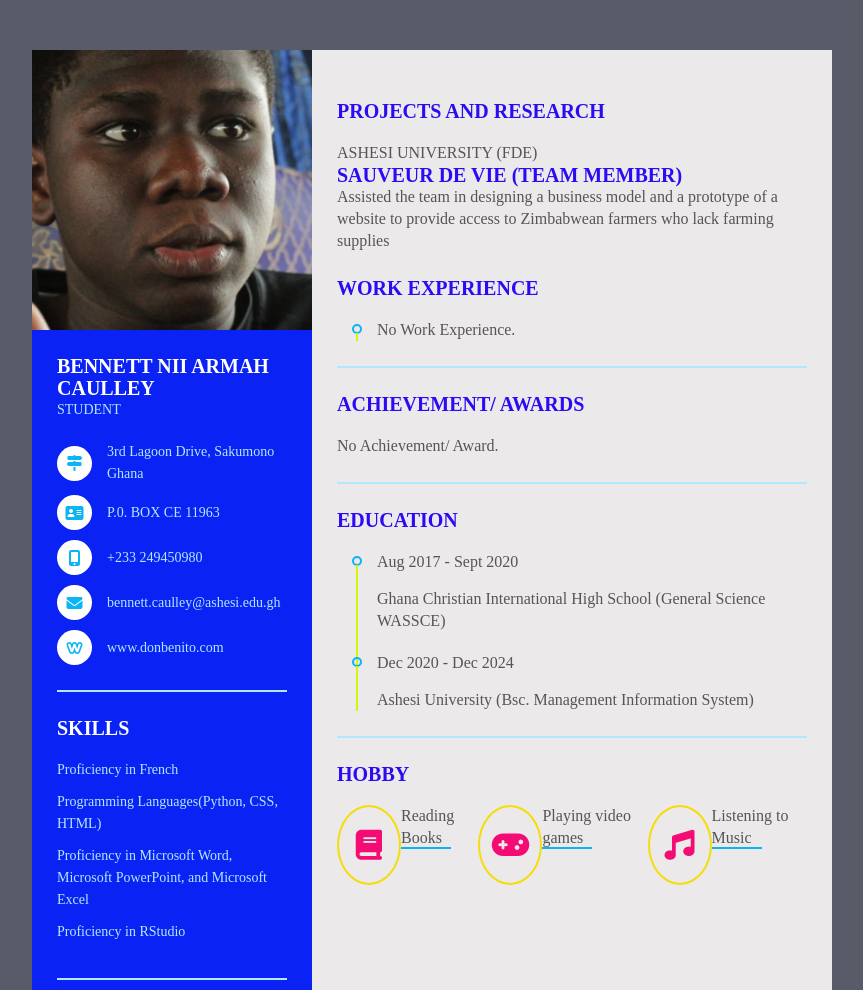
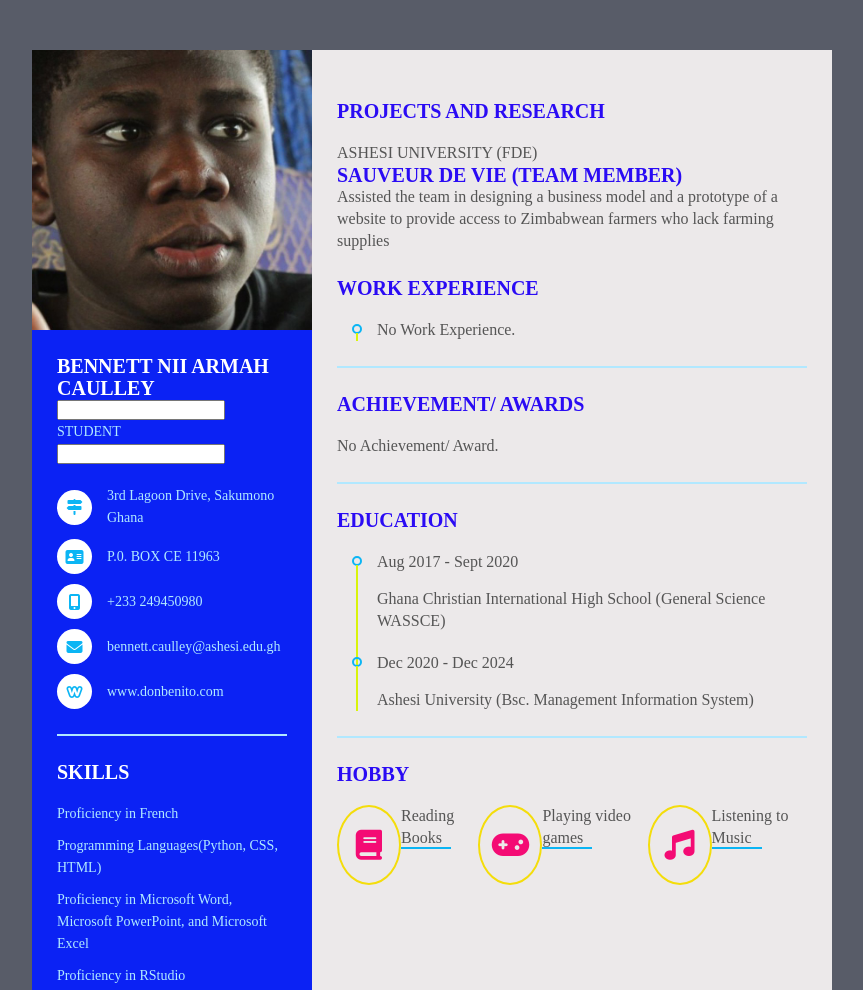
Before and after one commit to bencaulley75/WEB-TECH, a plain HTML site: page index.html in a window 1280 px wide. Shown: the top 990 px of the page, without its empty margins (208-1071 px from the left). Drawn offline with Linux system fonts and the light colour scheme.

Commit message:
Update index.html

```diff
--- a/index.html
+++ b/index.html
@@ -16,8 +16,12 @@
      <div class="resume_content">
        <div class="resume_item resume_info">
          <div class="title">
-           <p class="bold">BENNETT NII ARMAH CAULLEY</p>
-           <p class="regular">STUDENT</p>
+          <form>
+           <p id="name" class="bold">BENNETT NII ARMAH CAULLEY</p>
+            <input type="text" id="name">
+           <p id="occ" class="regular">STUDENT</p>
+            <input type="text" id="occ">
+           </form>
          </div>
          <ul>
            <li>
@@ -223,6 +227,9 @@
     </div>
   </div>
 </div>
+<script type="text/javascript">
+
+</script>
 
 </body>
 </html>
```
